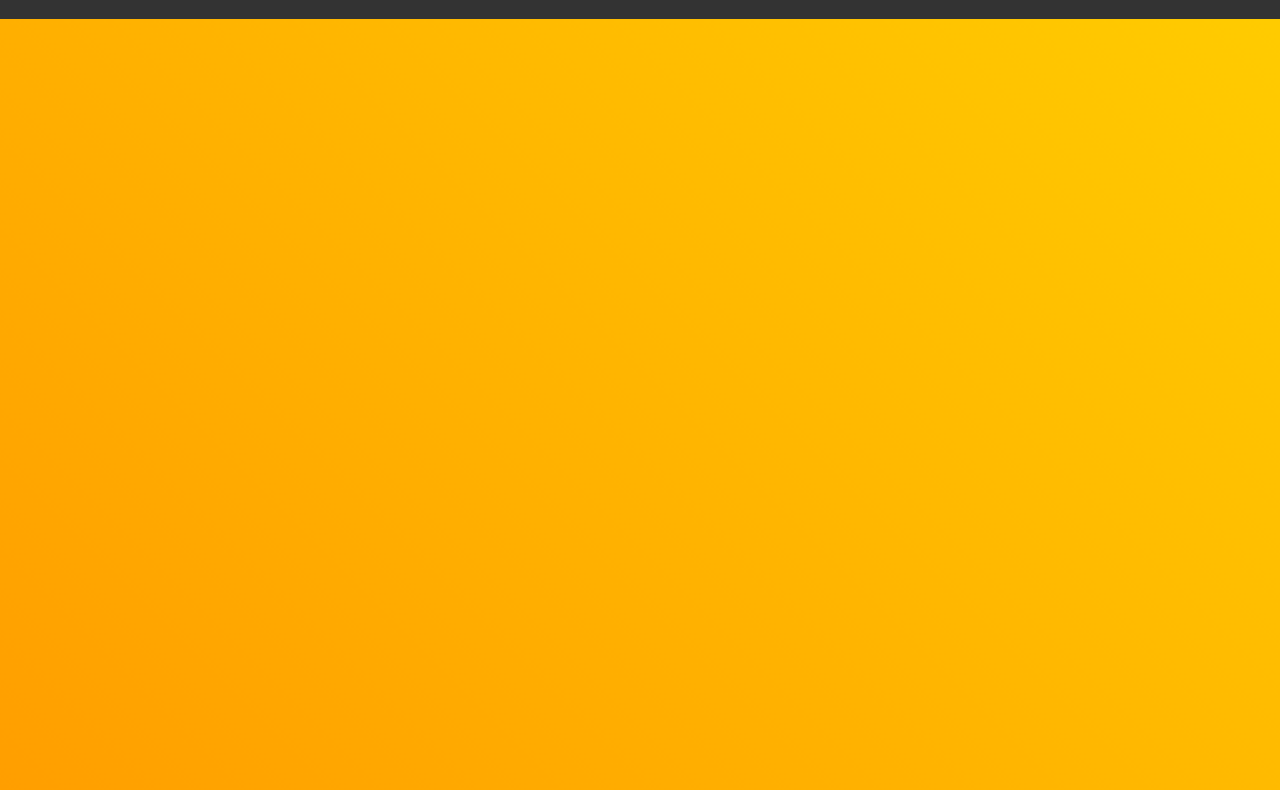
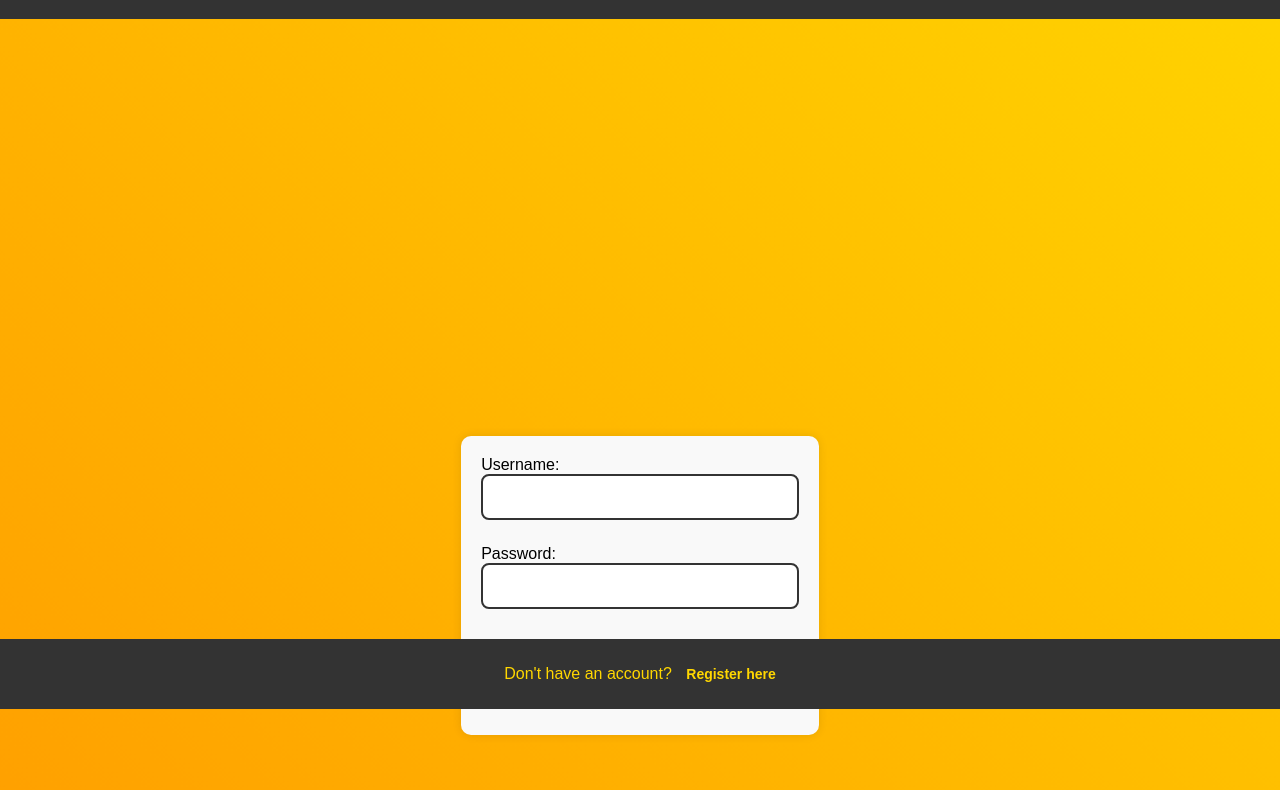
Before and after one commit to Kalyang66/AlgoVisul, a website: page public/login.html in a window 1280 px wide. Shown: the part 91-881 px from the top of the page. Drawn offline with Linux system fonts and the light colour scheme.

Commit message:
added reroute to main/login/register

```diff
--- a/package.json
+++ b/package.json
@@ -9,9 +9,10 @@
     "dependencies": {
         "bcrypt": "^5.1.1",
         "bcryptjs": "^2.4.3",
+        "connect-pg-simple": "^9.0.1",
         "dotenv": "^10.0.0",
         "express": "^4.17.1",
         "express-session": "^1.18.0",
-        "pg": "^8.7.1"
+        "pg": "^8.12.0"
     }
 }
--- a/public/login.html
+++ b/public/login.html
@@ -9,6 +9,9 @@
 <body>
     <header>
         <h1>Login</h1>
+        <nav>
+            <a href="/public/index.html">Main Page</a>
+        </nav>
     </header>
 
     <section id="login-section">
@@ -28,7 +31,9 @@
     </section>
 
     <footer>
-        <p>Don't have an account? <a href="/register">Register here</a></p>
+        <nav>
+            <p>Don't have an account? <a href="/public/register.html">Register here</a></p>
+        </nav>
     </footer>
 </body>
 </html>
--- a/public/styles.css
+++ b/public/styles.css
@@ -1,7 +1,7 @@
 html, body {
     margin: 0;
     padding: 0;
-    height: 160%; /* Full viewport height */
+    height: 130%;
 }
 
 body {
@@ -15,6 +15,7 @@ body {
     font-family: Arial, sans-serif; /* Set a clean font */
 }
 
+/* Header */
 header {
     text-align: center;
     padding: 10px; /* Increased padding for better spacing */
@@ -28,22 +29,25 @@ header {
     font-size: 18px; /* Slightly increased font size */
 }
 
-header nav{
+header nav {
     position: absolute;
     top: 20px;
     right: 50px;
 }
-header nav a{
+
+header nav a {
     margin-left: 10px;
-    color:#FFD700;
+    color: #FFD700;
     text-decoration: none;
     font-size: 14px;
     font-weight: bold;
 }
-header nav a:hover{
-    color:#FF8C00;
+
+header nav a:hover {
+    color: #FF8C00;
 }
 
+/* Main Content */
 section#controls {
     display: grid;
     grid-template-areas:
@@ -110,6 +114,45 @@ button:hover {
     overflow: hidden;
 }
 
+#login-section, #register-section {
+    padding: 20px;
+    max-width: 500px;
+    margin: 100px auto; /* Center horizontally and add margin from top */
+    background-color: #f9f9f9; /* Light background color for forms */
+    border-radius: 10px; /* Rounded corners */
+    box-shadow: 0 0 10px rgba(0, 0, 0, 0.1); /* Subtle shadow */
+}
+
+#login-section form, #register-section form {
+    display: flex;
+    flex-direction: column;
+}
+
+#login-section div, #register-section div {
+    margin-bottom: 15px; /* Space between form fields */
+}
+
+footer {
+    padding: 10px;
+    background-color: #333333; /* Dark Gray Background */
+    color: #FFD700; /* Gold Text */
+    text-align: center;
+    position: fixed;
+    bottom: 0;
+    width: 100%;
+}
+footer nav p a{
+    margin-left: 10px;
+    color: #FFD700;
+    text-decoration: none;
+    font-size: 14px;
+    font-weight: bold;
+}
+
+footer nav p a:hover {
+    color: #FF8C00;
+}
+/* Keyframes */
 @keyframes gradientAnimation {
     0% { background-position: 0% 0%; }
     50% { background-position: 100% 100%; }
```
Also changed, not shown: public/index.html (+2 -2 lines), public/register.html (+6 -1 lines), 1 other file.
